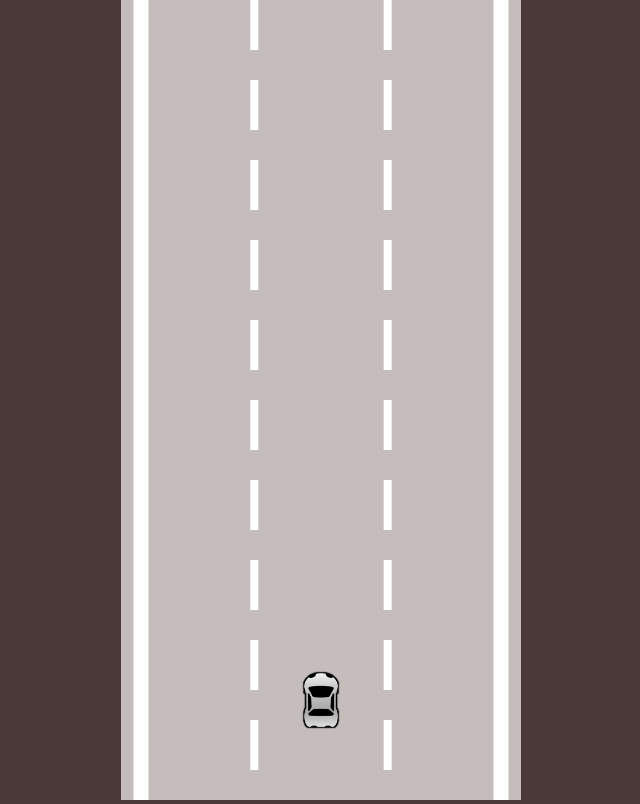
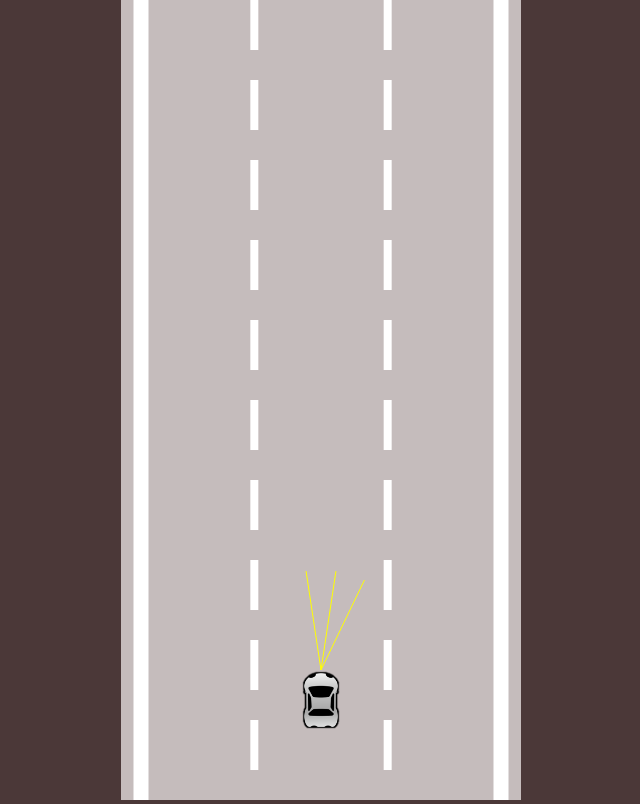
Before and after one commit to nayanprasad/self-driving-car, a website: page public/index.html in a window 1280 px wide. Shown: the whole page, without its empty margins (319-959 px from the left). Drawn offline with Linux system fonts and the light colour scheme.

Commit message:
car sensors rays

```diff
--- a/package.json
+++ b/package.json
@@ -11,6 +11,7 @@
   "author": "",
   "license": "ISC",
   "dependencies": {
+    "cors": "^2.8.5",
     "express": "^4.18.2"
   }
 }
--- a/public/car.js
+++ b/public/car.js
@@ -60,15 +60,17 @@ class Car {
 
 
     draw(ctx) {
-
         ctx.save();
         ctx.translate(this.x, this.y);
         ctx.rotate(-this.angle);
+        ctx.beginPath();
+            ctx.drawImage(this.img, -this.width / 2, -this.height / 2, this.width, this.height);
+        ctx.restore();
 
         ctx.beginPath();
-        ctx.drawImage(this.img, -this.width / 2, -this.height / 2, this.width, this.height);
+        ctx.arc(this.x, this.y, 5, 0, Math.PI * 2);
+        ctx.restore()
 
-        ctx.restore();
 
     }
 }
--- a/public/index.html
+++ b/public/index.html
@@ -13,6 +13,7 @@
 <script src="controls.js"></script>
 <script src="car.js"></script>
 <script src="road.js"></script>
+<script src="sensor.js"></script>
 <script src="main.js"></script>
 </body>
 </html>
--- a/public/main.js
+++ b/public/main.js
@@ -2,19 +2,24 @@ const canvas = document.getElementById("canvas");
 canvas.width = 400;
 
 const ctx = canvas.getContext("2d");
-const road = new Road(canvas.width/2, canvas.width);
+const road = new Road(canvas.width / 2, canvas.width);
 const car = new Car(road.getRoadCenter(), 700, 40, 60, road.boundaries);
+const sensor = new Sensor(car);
 
 
 animate();
 
 function animate() {
     car.update();
+    sensor.update();
     canvas.height = window.innerHeight;
     ctx.save();
     ctx.translate(0, -car.y + canvas.height - 100);
+
     road.draw(ctx);
     car.draw(ctx);
+    sensor.draw(ctx);
+
     ctx.restore();
     requestAnimationFrame(animate);
 }
--- a/public/road.js
+++ b/public/road.js
@@ -37,7 +37,9 @@ class Road {
             ctx.lineTo(this.diff * i, this.bottom);
             ctx.stroke();
         }
-
+        //
+        // console.log(this.boundaries[1][0].x, this.boundaries[1][0].y)
+        // console.log(this.boundaries[1][1].x, this.boundaries[1][1].y)
         ctx.setLineDash([])
         ctx.lineWidth = 15;
         ctx.beginPath();
--- /dev/null
+++ b/public/sensor.js
@@ -0,0 +1,30 @@
+class Sensor {
+    constructor(car) {
+
+        this.x = car.x;
+        this.y = car.y - car.height / 2;
+        this.angle = car.angle;
+
+        this.car = car;
+        this.rayCount = 3;
+        this.rayLength = 100;
+        this.raySpread = 0.3;
+        this.rays = [];
+    }
+
+    update() {
+        this.x = car.x;
+        this.angle = this.car.angle;
+    }
+
+    draw(ctx) {
+        ctx.strokeStyle = "yellow";
+        for (let i = 0; i < this.rayCount; i++) {
+            const angle = this.angle + (i - this.rayCount / 2) * this.raySpread;
+            ctx.beginPath();
+            ctx.moveTo(this.x, this.y);
+            ctx.lineTo(this.x - Math.sin(angle) * this.rayLength, this.y - Math.cos(angle) * this.rayLength);
+            ctx.stroke();
+        }
+    }
+}
--- a/server.js
+++ b/server.js
@@ -1,8 +1,10 @@
 const express = require("express");
 const path = require("path");
+const cors = require("cors");
 
 const app = express();
-app.use(express.static(path.join(__dirname, "public")))
+app.use(express.static(path.join(__dirname, "public")));
+app.use(cors());
 
 const PORT = 5000;
 app.listen(PORT, () => console.log("server started...", PORT))
```
Also changed, not shown: 1 other file. Lines whose indentation alone changed are shown as unchanged.
